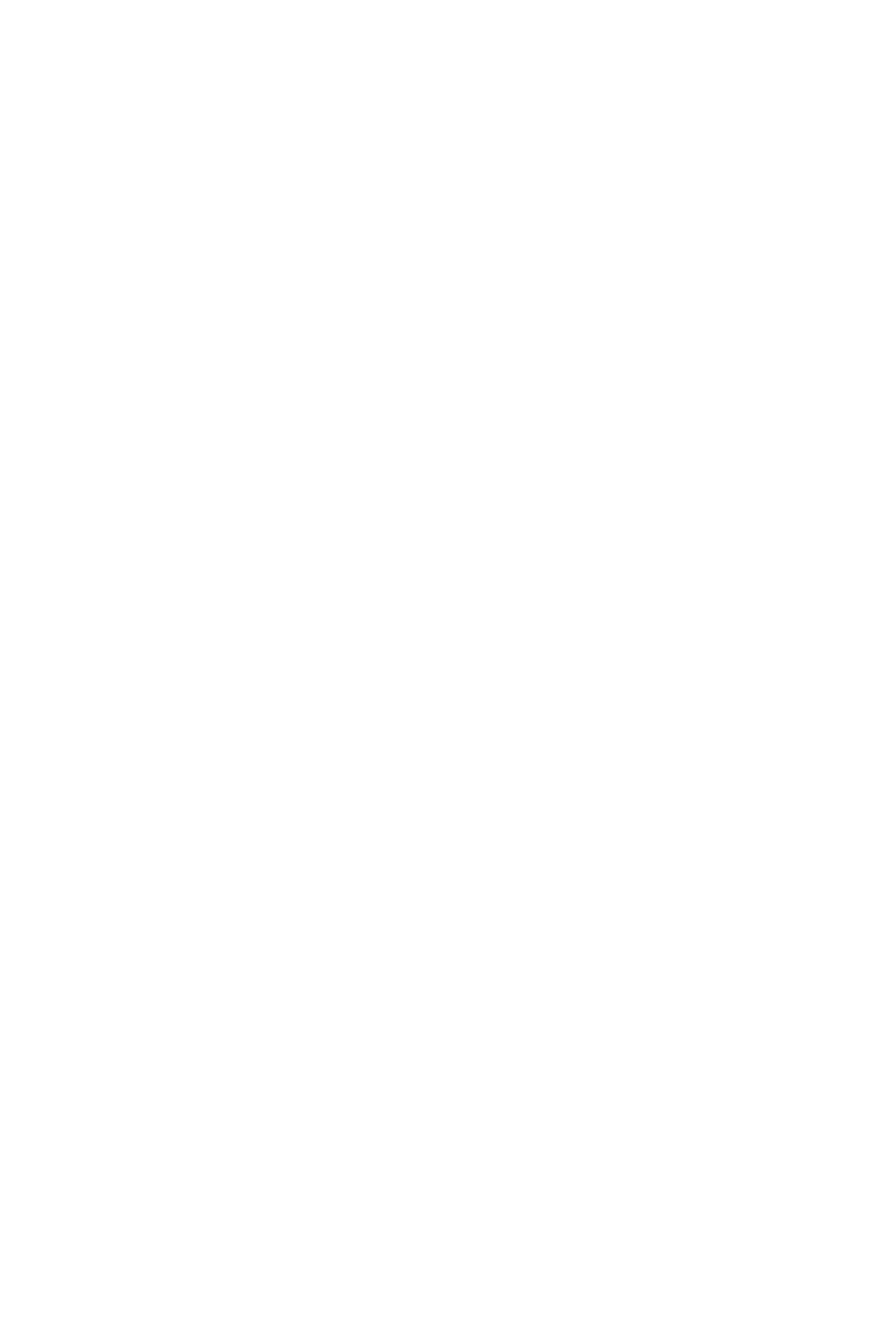
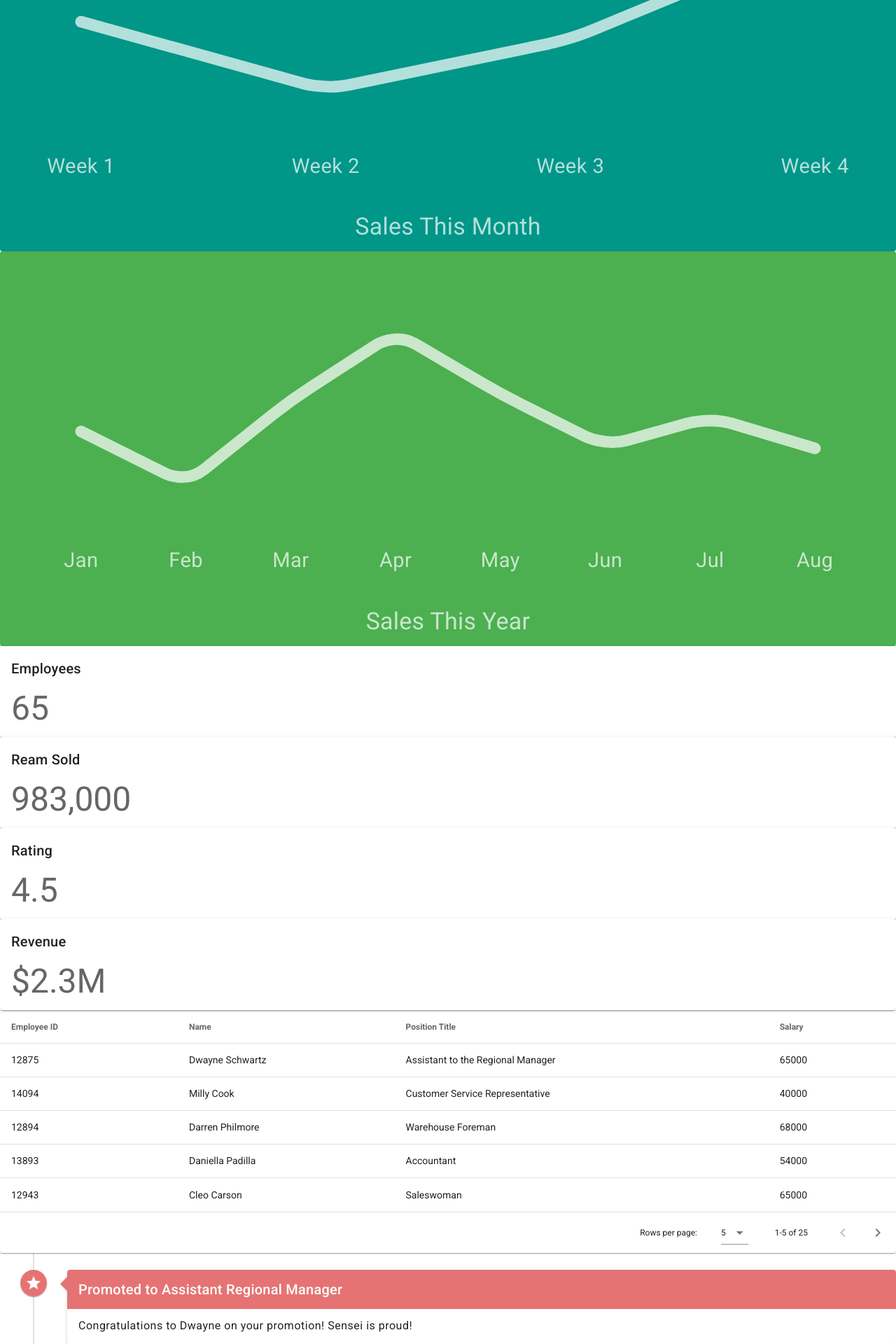
Before and after one commit to Ujez/vuetify-app, a Vue app: page /dashboard in a window 1280 px wide. Shown: the part 880-2800 px from the top of the page at 70% size. Before the commit the page ends 800 px from the top, so only its background shows below. Built offline with nearby package versions, Linux system fonts and the light colour scheme.

Commit message:
added some data and some comps, now everything looks messy...but that would be fixed soon

```diff
--- /dev/null
+++ b/data/employees.json
@@ -0,0 +1,152 @@
+[
+  {
+    "id": 12875,
+    "name": "Dwayne Schwartz",
+    "title": "Assistant to the Regional Manager",
+    "salary": 65000
+  },
+  {
+    "id": 14094,
+    "name": "Milly Cook",
+    "title": "Customer Service Representative",
+    "salary": 40000
+  },
+  {
+    "id": 12894,
+    "name": "Darren Philmore",
+    "title": "Warehouse Foreman",
+    "salary": 68000
+  },
+  {
+    "id": 13893,
+    "name": "Daniella Padilla",
+    "title": "Accountant",
+    "salary": 54000
+  },
+  {
+    "id": 12943,
+    "name": "Cleo Carson",
+    "title": "Saleswoman",
+    "salary": 65000
+  },
+  {
+    "id": 19523,
+    "name": "Evangeline Blake",
+    "title": "Saleswoman",
+    "salary": 65000
+  },
+  {
+    "id": 18349,
+    "name": "Tory Henderson",
+    "title": "Human Resources Representative",
+    "salary": 60000
+  },
+  {
+    "id": 11853,
+    "name": "Max Scarn",
+    "title": "Regional Manager",
+    "salary": 70000
+  },
+  {
+    "id": 14821,
+    "name": "Daniella Padilla",
+    "title": "Secretary",
+    "salary": 45000
+  },
+  {
+    "id": 15834,
+    "name": "Felix Mendez",
+    "title": "Salesman",
+    "salary": 65000
+  },
+  {
+    "id": 84363,
+    "name": "Kurt Peck",
+    "title": "Salesman",
+    "salary": 65000
+  },
+  {
+    "id": 83724,
+    "name": "Hayley Santos",
+    "title": "Accountant",
+    "salary": 54000
+  },
+  {
+    "id": 38542,
+    "name": "Hannah Lamb",
+    "title": "Saleswoman",
+    "salary": 65000
+  },
+  {
+    "id": 84624,
+    "name": "Melanie Jensen",
+    "title": "Saleswoman",
+    "salary": 65000
+  },
+  {
+    "id": 96825,
+    "name": "Tianna Dorsey",
+    "title": "Intern",
+    "salary": 30000
+  },
+  {
+    "id": 48235,
+    "name": "Stan Zuniga",
+    "title": "Salesman",
+    "salary": 65000
+  },
+  {
+    "id": 27937,
+    "name": "Robert Lambert",
+    "title": "Accountant",
+    "salary": 54000
+  },
+  {
+    "id": 43820,
+    "name": "Saskia Hubbard",
+    "title": "Saleswoman",
+    "salary": 65000
+  },
+  {
+    "id": 10053,
+    "name": "Katy Harrington",
+    "title": "Saleswoman",
+    "salary": 65000
+  },
+  {
+    "id": 43289,
+    "name": "Lottie Noble",
+    "title": "Intern",
+    "salary": 30000
+  },
+  {
+    "id": 12476,
+    "name": "Khadijah Clayton",
+    "title": "Salesman",
+    "salary": 65000
+  },
+  {
+    "id": 75313,
+    "name": "Bailey Norton",
+    "title": "Accountant",
+    "salary": 54000
+  },
+  {
+    "id": 86321,
+    "name": "Aliyah McKinney",
+    "title": "Saleswoman",
+    "salary": 65000
+  },
+  {
+    "id": 12363,
+    "name": "Caroline Mayer",
+    "title": "Saleswoman",
+    "salary": 65000
+  },
+  {
+    "id": 87542,
+    "name": "Ryan Johnson",
+    "title": "Intern",
+    "salary": 30000
+  }
+]
--- /dev/null
+++ b/data/sales.json
@@ -0,0 +1,20 @@
+[
+  {
+    "title": "Sales Today",
+    "sales": [423, 446, 675, 510, 590, 610, 760, 639],
+    "color": "cyan",
+    "labels": ["6AM", "8AM", "9AM", "10AM", "12PM", "2PM", "4PM", "6PM"]
+  },
+  {
+    "title": "Sales This Month",
+    "sales": [325, 123, 273, 573],
+    "color": "teal",
+    "labels": ["Week 1", "Week 2", "Week 3", "Week 4"]
+  },
+  {
+    "title": "Sales This Year",
+    "sales": [746, 415, 943, 1372, 983, 651, 837, 639],
+    "color": "green",
+    "labels": ["Jan", "Feb", "Mar", "Apr", "May", "Jun", "Jul", "Aug"]
+  }
+]
--- /dev/null
+++ b/data/statistics.json
@@ -0,0 +1,18 @@
+[
+  {
+    "title": "Employees",
+    "value": "65"
+  },
+  {
+    "title": "Ream Sold",
+    "value": "983,000"
+  },
+  {
+    "title": "Rating",
+    "value": "4.5"
+  },
+  {
+    "title": "Revenue",
+    "value": "$2.3M"
+  }
+]
--- /dev/null
+++ b/data/timeline.json
@@ -0,0 +1,26 @@
+[
+  {
+    "color": "red lighten-2",
+    "icon": "mdi-star",
+    "title": "Promoted to Assistant Regional Manager",
+    "text": "Congratulations to Dwayne on your promotion! Sensei is proud!"
+  },
+  {
+    "color": "purple darken-1",
+    "icon": "mdi-ring",
+    "title": "PB & J Finally Together!",
+    "text": "Max Scarn here with a personal congratulations to the happy couple!"
+  },
+  {
+    "color": "green lighten-1",
+    "icon": "mdi-balloon",
+    "title": "Welcome Back to the Temp!",
+    "text": "Sorry about what happened at corporate, but I am glad you are back! - Max"
+  },
+  {
+    "color": "indigo",
+    "icon": "mdi-gift",
+    "title": "Reminder: Secret Santa Rules",
+    "text": "The maximum spending amount is $20. No iPods allowed."
+  }
+]
--- /dev/null
+++ b/src/components/EmployeesTable.vue
@@ -0,0 +1,42 @@
+<template>
+  <v-data-table
+    :headers="headers"
+    :items="employees"
+    :items-per-page="5"
+    class="elevation-1"
+    @click:row="selectRow"
+    :multi-sort="true"
+  ></v-data-table>
+</template>
+
+<script>
+export default {
+  name: 'EmployeesTable',
+  props: {
+    employees: {
+      type: Array,
+      required: true
+    }
+  },
+  data: () => ({
+    headers: [
+      { text: 'Employee ID', value: 'id' },
+      { text: 'Name', value: 'name' },
+      { text: 'Position Title', value: 'title' },
+      { text: 'Salary', value: 'salary' }
+    ]
+  }),
+  methods: {
+    selectRow(event) {
+      const employee = {
+        name: event.name,
+        title: event.title
+      }
+
+      this.$emit('select-employee', employee)
+    }
+  }
+}
+</script>
+
+<style lang="scss" scoped></style>
--- /dev/null
+++ b/src/components/EventTimeline.vue
@@ -0,0 +1,34 @@
+<template>
+  <v-timeline align-top :dense="true">
+    <v-timeline-item
+      v-for="(item, i) in timeline"
+      :key="i"
+      :color="item.color"
+      :icon="item.icon"
+      fill-dot
+    >
+      <v-card :color="item.color" dark>
+        <v-card-title class="title pt-3 pb-3">
+          <h3 class="title">{{ item.title }}</h3>
+        </v-card-title>
+        <v-card-text class="white text--primary">
+          <p class="pt-3 body-1 mb-0">
+            {{ item.text }}
+          </p>
+        </v-card-text>
+      </v-card>
+    </v-timeline-item>
+  </v-timeline>
+</template>
+
+<script>
+export default {
+  name: 'EventTimeline',
+  props: {
+    timeline: {
+      type: Array,
+      required: true
+    }
+  }
+}
+</script>
--- /dev/null
+++ b/src/components/SalesGraph.vue
@@ -0,0 +1,31 @@
+<template>
+  <v-card :color="sale.color" dark>
+    <v-card-text>
+      <v-sparkline
+        :value="sale.sales"
+        :labels="sale.labels"
+        color="rgba(255, 255, 255, .7)"
+        height="100"
+        padding="24"
+        stroke-linecap="round"
+        smooth
+      />
+    </v-card-text>
+
+    <v-card-text class="text-center">
+      <div class="display-1">{{ sale.title }}</div>
+    </v-card-text>
+  </v-card>
+</template>
+
+<script>
+export default {
+  name: 'SalesGraph',
+  props: {
+    sale: {
+      type: Object,
+      required: true
+    }
+  }
+}
+</script>
--- /dev/null
+++ b/src/components/StatisticCard.vue
@@ -0,0 +1,20 @@
+<template>
+  <v-card>
+    <v-card-title>{{ statistic.title }}</v-card-title>
+    <v-card-text class="display-2">{{ statistic.value }}</v-card-text>
+  </v-card>
+</template>
+
+<script>
+export default {
+  name: 'StatisticCard',
+  props: {
+    statistic: {
+      type: Object,
+      required: true
+    }
+  }
+}
+</script>
+
+<style lang="scss" scoped></style>
--- a/src/views/dashboard.vue
+++ b/src/views/dashboard.vue
@@ -1,112 +1,63 @@
 <template>
   <div>
     <h1>Dashboard</h1>
-        <v-data-table
-    :headers="headers"
-    :items="employees"
-    :items-per-page="5"
-    class="elevation-1"
-    @click:row="selectRow"
-  ></v-data-table>
-    <v-snackbar
-      v-model="snackbar"
-    >
+
+    <SalesGraph v-for="sale in sales" :key="`${sale.title}`" :sale="sale" />
+
+    <StatisticCard
+      v-for="statistic in statistics"
+      :key="`${statistic.title}`"
+      :statistic="statistic"
+    />
+
+    <EmployeesTable :employees="employees" @select-employee="setEmployee" />
+
+    <EventTimeline :timeline="timeline" />
+
+    <v-snackbar v-model="snackbar">
       You have selected {{ selectedEmployee.name }},
       {{ selectedEmployee.title }}
-        <v-btn
-          color="pink"
-          text
-          v-bind="attrs"
-          @click="snackbar = false"
-        >
+      <v-btn color="pink" text @click="snackbar = false">
         Close
       </v-btn>
     </v-snackbar>
   </div>
 </template>
 
+<script>
+import EmployeesTable from '../components/EmployeesTable'
+import EventTimeline from '../components/EventTimeline'
+import SalesGraph from '../components/SalesGraph'
+import StatisticCard from '../components/StatisticCard'
 
-<script>
+import employeesData from '../../data/employees.json'
+import timelineData from '../../data/timeline.json'
+import salesData from '../../data/sales.json'
+import statisticsData from '../../data/statistics.json'
+
 export default {
-    data () {
+  name: 'DashboardPage',
+  components: {
+    EmployeesTable,
+    EventTimeline,
+    SalesGraph,
+    StatisticCard
+  },
+  data() {
     return {
+      employees: employeesData,
+      sales: salesData,
       selectedEmployee: {
         name: '',
         title: ''
       },
       snackbar: false,
-        headers: [
-				{ text: 'Employee ID', value: 'id' },
-				{ text: 'Name', value: 'name' },
-				{ text: 'Position Title', value: 'title' },
-				{ text: 'Salary', value: 'salary' }
-			],
-        employees: [
-            {
-                "id": 12875,
-                "name": "Dwight Schrute",
-                "title": "Assistant to the Regional Manager",
-                "salary": 65000
-            },
-                {
-                "id": 14094,
-                "name": "Kelly Kapoor",
-                "title": "Customer Service Representative",
-                "salary": 40000
-            },
-            {
-                "id": 12894,
-                "name": "Darryl Philbin",
-                "title": "Warehouse Foreman",
-                "salary": 68000
-            },
-            {
-                "id": 13893,
-                "name": "Angela Martin",
-                "title": "Accountant",
-                "salary": 54000
-            },
-            {
-                "id": 12943,
-                "name": "Phyllis Vance",
-                "title": "Saleswoman",
-                "salary": 65000
-            },
-            {
-                "id": 19523,
-                "name": "Karen Filippeli",
-                "title": "Saleswoman",
-                "salary": 65000
-            },
-            {
-                "id": 18349,
-                "name": "Toby Flenderson",
-                "title": "Human Resources Representative",
-                "salary": 60000
-            },
-            {
-                "id": 11853,
-                "name": "Michael Scott",
-                "title": "Regional Manager",
-                "salary": 70000
-            },
-            {
-                "id": 14821,
-                "name": "Pam Beasley",
-                "title": "Secretary",
-                "salary": 45000
-            },
-            {
-                "id": 15834,
-                "name": "Jim Halpert",
-                "title": "Salesman",
-                "salary": 65000
-            }
-        ],
+      statistics: statisticsData,
+      timeline: timelineData
     }
   },
-    methods:{
-        selectRow(event){
+  methods: {
+    setEmployee(event) {
       this.snackbar = true
       this.selectedEmployee.name = event.name
       this.selectedEmployee.title = event.title
@@ -114,7 +65,3 @@
   }
 }
 </script>
-
-<style>
-
-</style>
```
Also changed, not shown: src/components/HelloWorld.vue (+42 -61 lines). Lines whose indentation alone changed are shown as unchanged.
